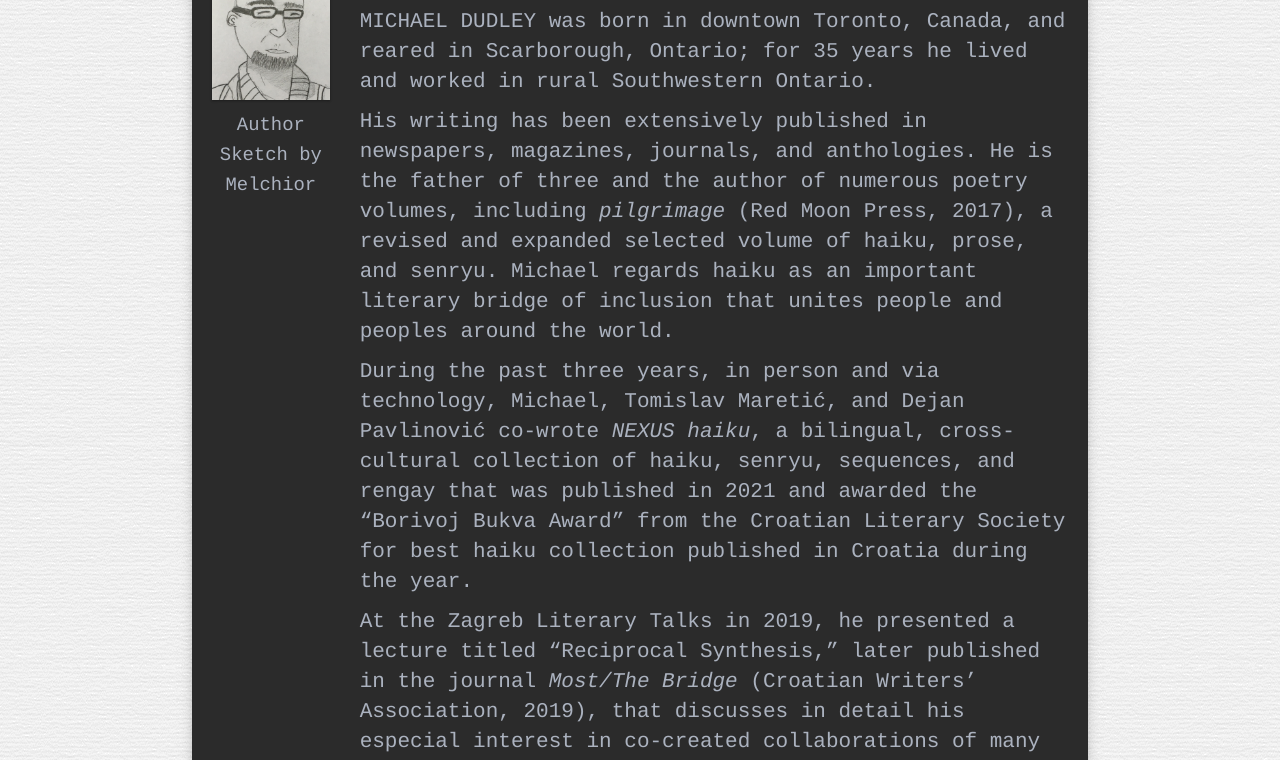
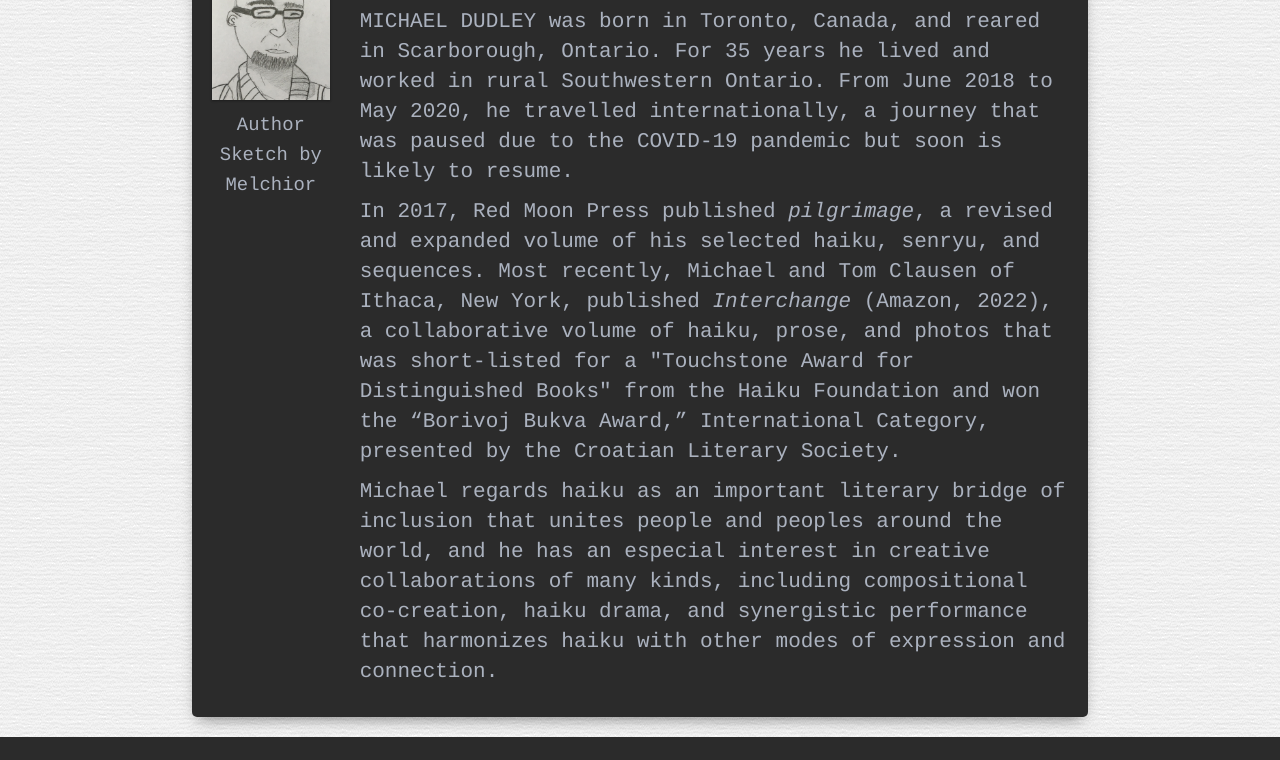
Before and after one commit to ullibodnar/author-site, a plain HTML site: page about/index.html in a window 1280 px wide. Shown: the part 226-986 px from the top of the page. Drawn offline with nearby package versions, Linux system fonts and the light colour scheme; a script that the page names is missing.

Commit message:
Edited announcements and about text

```diff
--- a/about/index.html
+++ b/about/index.html
@@ -60,33 +60,27 @@
                 About the Author:
               </h1>
               <p>
-                MICHAEL DUDLEY was born in downtown Toronto, Canada, and reared in Scarborough, Ontario; for 35 years he
-                lived and worked
-                in rural Southwestern Ontario.
+                MICHAEL DUDLEY was born in Toronto, Canada, and reared in Scarborough, Ontario. For 35 years he lived
+                and worked in
+                rural Southwestern Ontario. From June 2018 to May 2020, he travelled internationally, a journey that was
+                paused due to the COVID-19 pandemic but soon is likely to resume.
               </p>
               <p>
-                His writing has been extensively published in newspapers, magazines, journals, and
-                anthologies.
-                He is the father of three and the author of numerous poetry volumes, including <em>pilgrimage</em> (Red
-                Moon
-                Press, 2017), a revised and expanded selected volume of haiku, prose, and senryu. Michael regards haiku
-                as an important literary bridge of inclusion that unites people and peoples around the world.
+                In 2017, Red Moon Press published <em>pilgrimage</em>, a revised and expanded volume of his selected
+                haiku,
+                senryu, and sequences. Most recently, Michael and Tom Clausen of Ithaca, New York, published
+                <em>Interchange</em>
+                (Amazon, 2022), a collaborative volume of haiku, prose, and photos that was short-listed for a
+                "Touchstone Award for Distinguished Books" from the Haiku Foundation and won the “Borivoj Bukva Award,”
+                International Category, presented by the Croatian Literary Society.
               </p>
               <p>
-                During the past three years, in person and via technology, Michael, Tomislav Maretić, and Dejan
-                Pavlinović co-wrote <em>NEXUS haiku</em>, a bilingual, cross-cultural collection of haiku, senryu,
-                sequences, and
-                rengay that was published in 2021 and awarded the “Borivoj Bukva Award” from the Croatian Literary
-                Society for best haiku collection published in Croatia during the year.
+                Michael regards haiku as an important literary bridge of inclusion that unites people and peoples around
+                the world, and he has an especial interest in creative collaborations of many kinds, including
+                compositional co-creation, haiku drama, and synergistic performance that harmonizes haiku with other
+                modes of expression and connection.
               </p>
-              <p>
-                At the Zagreb Literary Talks in 2019, he presented a lecture titled “Reciprocal Synthesis,” later
-                published in the journal <em>Most/The Bridge</em> (Croatian Writers’ Association, 2019), that discusses
-                in
-                detail his especial interest in co-created collaborations of many kinds, including haiku drama, which he
-                calls “haiama,” and synergistic performance that integrates haiku with other modes of expression and
-                connection.
-              </p>
+
               <!--<a href="#">Read More</a><span class="glyphicon glyphicon-chevron-right" aria-hidden="true"></span> -->
             </div>
           </div>
```
Also changed, not shown: index.html (+16 -25 lines).
